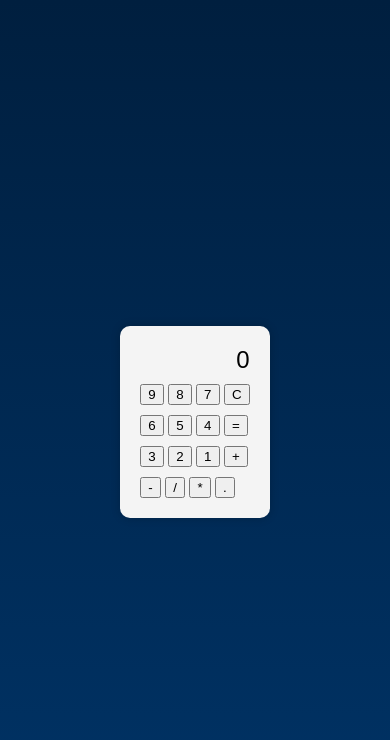
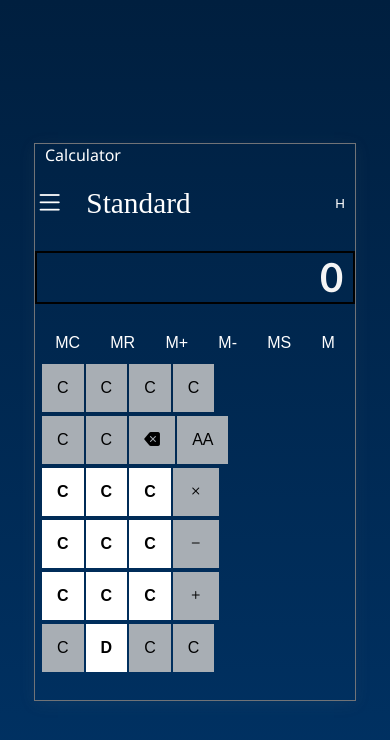
Before and after one commit to Mirza5056/ONLINE-CALCULATOR, a plain HTML site: page index.html in a window 390 px wide. Drawn offline with nearby package versions, Linux system fonts and the light colour scheme; files that its build step writes are made by us from their sources.

Commit message:
Responsive Design

```diff
--- a/calculator.css
+++ b/calculator.css
@@ -1,44 +1,153 @@
-body
-{
+  body {
     margin: 0;
     display: flex;
     justify-content: center;
     align-items: center;
     min-height: 100vh;
     background: linear-gradient(to bottom, #001F3F, #003366);
-    font-family: Arial, sans-serif;
   }
 
   .calculator {
-    background-color: #F4F4F4;
-    border-radius: 10px;
-    padding: 20px;
-    box-shadow: 0px 0px 10px rgba(0, 0, 0, 0.2);
+    width: 320px;
+    height: 14.7cm;
+    background-color: transparent;
+    box-shadow: 0px 3px 15px rgb(113, 115, 119, 0.1);
+    border: 1px;
+    border: 1px solid #717377;
   }
 
-  .display {
-    font-size: 24px;
-    text-align: right;
-    margin-bottom: 10px;
+  .calculator-font {
+    margin-top: 10px;
+    margin: 10px;
+    font-size: 12pt;
+    font-weight: 200;
+    color: white;
+    font-family: 'Segoe UI', Tahoma, Geneva, Verdana, sans-serif;
   }
 
-  .buttons {
-    display: grid;
-    grid-template-columns: repeat(1, 1fr);
-    grid-gap: 10px;
+  .standard {
+    color: white;
+    font-size: 22pt;
+    font-weight: 300;
   }
 
-  .button {
-    padding: 10px;
-    font-size: 18px;
-    text-align: center;
-    background-color: #FFFFFF;
-    border: none;
-    border-radius: 5px;
-    cursor: pointer;
-    transition: background-color 0.3s ease;
+  .calculator-inside-text {
+    margin-top: 30px;
+    height: 1.3cm;
+    text-align: right;
+    font-weight: bold;
+    font-size: 30pt;
+    font-family: 'Gill Sans', 'Gill Sans MT', Calibri, 'Trebuchet MS', sans-serif;
+    border: 2px solid black;
+    color: whitesmoke;
   }
 
-  .button:hover {
-    background-color: #FFD700;
+  .grid-container {
+    display: grid;
+    grid-template-columns: auto auto auto;
+    background-color: blueviolet;
+    gap: 20px;
   }
+
+
+  .history-button {
+    text-align: right;
+    border: none;
+    padding : 10px 10px;
+    background-color: transparent;
+    color: white;
+  }
+
+  .history-button:hover {
+    background-color: #7e868d;
+    border: 1px solid #ccc;
+    cursor: pointer;
+    margin-right: 10px;
+  }
+
+  .standard-history {
+    margin-top: 20px;
+    display: flex;
+    justify-content: space-between;
+    align-items: center;
+  }
+
+  .grid-container {
+    display: flex;
+    flex-direction: column;
+    grid-template-columns:  auto auto auto auto;
+    background-color: transparent;
+    border: 1px solid red;
+  }
+
+  .button-top {
+    display: grid;
+    flex-direction: column;
+    grid-template-columns:  auto auto auto auto auto auto;
+    background-color: transparent;
+    margin-left: 5px;
+    margin-right: 5px;
+    margin-top: 20px;
+  }
+
+  .button-top button {
+    background-color: transparent;
+    border: none;
+    color: white;
+    text-align: center;
+    font-size: 12pt;
+    padding: 10px 10px;
+  }
+
+  .button-top button:hover {
+    border: 1px solid #e7e7e7;
+    cursor: pointer;
+  }
+
+  .grid-buttons {
+    display: grid;
+    display: flex;
+    grid-template-columns: auto auto auto auto;
+    column-gap: 2px;
+    padding: 2px;
+    row-gap: 20px;
+  }
+
+  .grid-buttons button {
+    border: none;
+    text-align: center;
+    padding: 15px 15px;
+  }
+
+  .calculator-buttons {
+    margin-left: 5px;
+    margin-right: 5px;
+    height: 7.1cm;
+    display: flex;
+    display: grid;
+  }
+
+  .different-background {
+    background-color: #A8AEB4;
+    font-size: 12pt;
+  }
+
+  .white {
+    background-color: white;
+    border: none;
+    text-align: center;
+    font-weight:  900;
+    font-size: 12pt;
+  }
+
+  .white:hover {
+    background-color: #7e868d;
+    cursor: pointer;
+    border: 1px solid #ccc;
+  }
+
+  .different-background:hover {
+    background-color: #7e868d;
+    cursor: pointer;
+    border: 1px solid #ccc;
+  }
--- a/index.html
+++ b/index.html
@@ -3,44 +3,68 @@
 <head>
     <meta charset="UTF-8">
     <!--<meta name="viewport" content="width=device-width, initial-scale=1.0">-->
-    <link rel="stylesheet" href="css/calculator.css">
+    <link rel="stylesheet" href="calculator.css">
     <meta name="viewport" content="width=device-width, initial-scale=1.0">
     <script src="https://code.jquery.com/jquery-3.6.0.min.js"></script>
     <link href="https://code.jquery.com/ui/1.10.4/themes/ui-lightness/jquery-ui.css" rel="stylesheet">
-        <script src="https://code.jquery.com/jquery-1.10.2.js"></script>
+    <link rel="stylesheet" href="https://cdn.jsdelivr.net/npm/bootstrap-icons@1.11.3/font/bootstrap-icons.min.css">
         <script src="https://code.jquery.com/ui/1.10.4/jquery-ui.js"></script>
-    <title>Online Calculator</title>
+    <title>Online Calculator Page</title>
 </head>
 <body>
     <div class="calculator">
-        <div class="display" id="display">0</div>
-        <div class="buttons">
-            <div class="row">
-                <button>9</button>
-                <button>8</button>
-                <button>7</button>
-                <button>C</button>
+        <b class="calculator-font">Calculator</b><br>
+        <div class="standard-history">
+            <b class="standard"><i class="bi bi-list"></i>&nbsp;&nbsp;&nbsp;Standard</b>
+            <button class="history-button">H</button>
+        </div>
+        <div class="calculator-inside-text">0&nbsp;</div>
+        <div class="button-top">
+            <button>MC</button>
+            <button>MR</button>
+            <button>M+</button>
+            <button>M-</button>
+            <button>MS</button>
+            <button>M</button>
+        </div>
+        <div class="calculator-buttons">
+            <div class="grid-buttons">
+                <button class="different-background">C</button>
+                <button class="different-background">C</button>
+                <button class="different-background">C</button>
+                <button class="different-background">C</button>
             </div>
-            <div class="row">
-                <button>6</button>
-                <button>5</button>
-                <button>4</button>
-                <button>=</button>
+            <div class="grid-buttons">
+                <button class="different-background">C</button>
+                <button class="different-background">C</button>
+                <button class="different-background"><i class="bi bi-backspace-fill"></i></button>
+                <button class="different-background">AA</button>
             </div>
-            <div class="row">
-                <button>3</button>
-                <button>2</button>
-                <button>1</button>
-                <button>+</button>
+            <div class="grid-buttons">
+                <button class="white">C</button>
+                <button class="white">C</button>
+                <button class="white">C</button>
+                <button class="different-background"><i class="bi bi-x"></i></button>
             </div>
-            <div class="row">
-                <button>-</button>
-                <button>/</button>
-                <button>*</button>
-                <button> . </button>
+            <div class="grid-buttons">
+                <button class="white">C</button>
+                <button class="white">C</button>
+                <button class="white">C</button>
+                <button class="different-background"><i class="bi bi-dash"></i></button>
+            </div>
+            <div class="grid-buttons">
+                <button class="white">C</button>
+                <button class="white">C</button>
+                <button class="white">C</button>
+                <button class="different-background"><i class="bi bi-plus"></i></button>
+            </div>
+            <div class="grid-buttons">
+                <button class="different-background">C</button>
+                <button class="white">D</button>
+                <button class="different-background">C</button>
+                <button class="different-background">C</button>
             </div>
         </div>
-      </div>
-      <script src="js/calculator.js"></script>
+    </div>
 </body>
 </html>
```
Also changed, not shown: calculator.js (deleted, +0 -35 lines).
